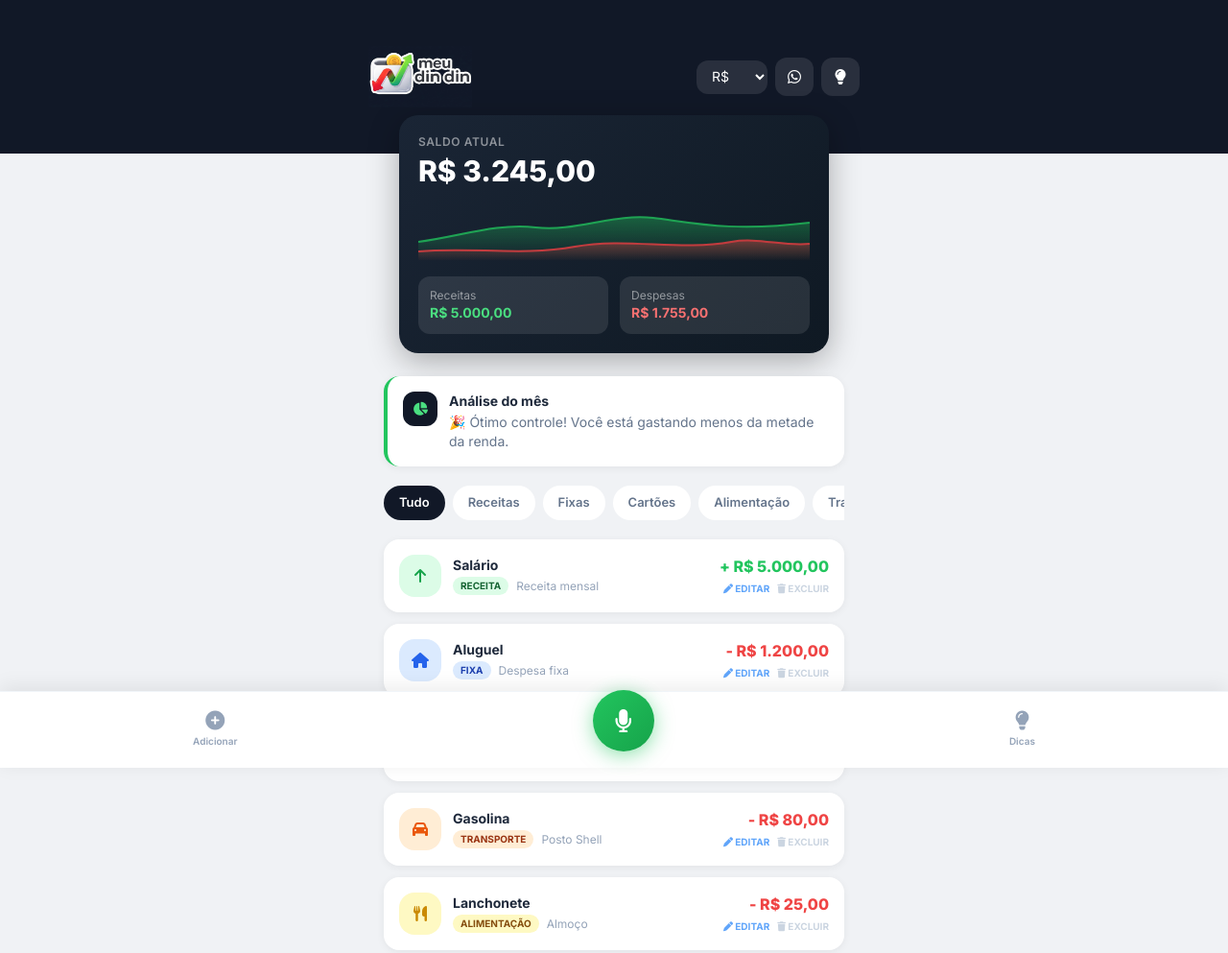
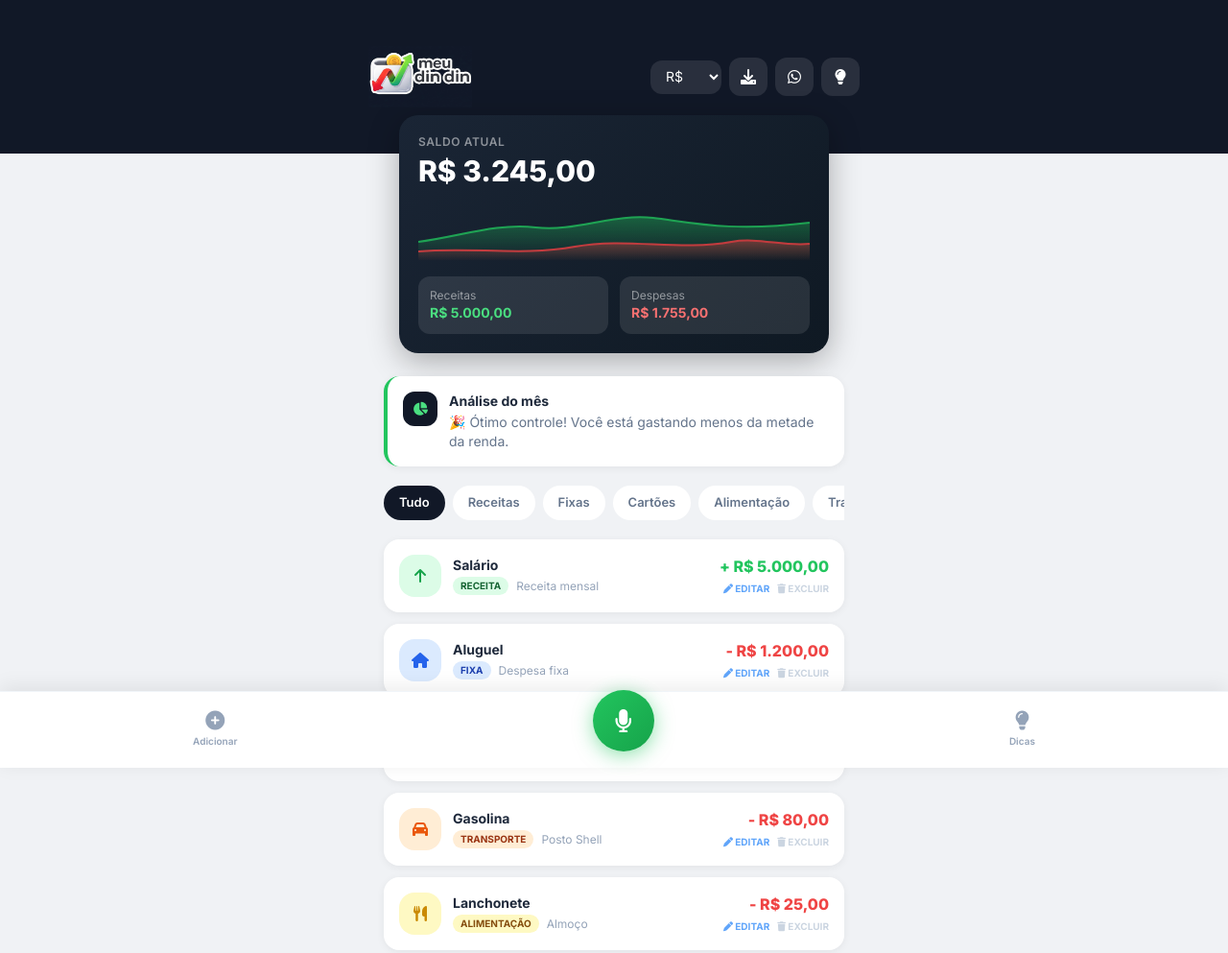
Before and after one commit to Maralmhz/meu-dindin, a plain HTML site: page index.html in a window 1280 px wide. Shown: the whole page at 96% size. Drawn offline with nearby package versions, Linux system fonts and the light colour scheme.

Commit message:
feat: add local backup export for Android widget migration

```diff
--- a/index.html
+++ b/index.html
@@ -79,6 +79,7 @@
                 <option value="$" class="text-black">USD</option>
                 <option value="€" class="text-black">EUR</option>
             </select>
+            <button onclick="exportData()" class="bg-white/10 hover:bg-white/20 w-10 h-10 rounded-xl flex items-center justify-center transition" title="Exportar dados"><i class="fas fa-download text-white"></i></button>
             <button onclick="shareWhatsApp()" class="bg-white/10 hover:bg-white/20 w-10 h-10 rounded-xl flex items-center justify-center transition" title="WhatsApp">
                 <i class="fab fa-whatsapp text-white"></i>
             </button>
@@ -501,6 +502,15 @@ function salvarEdicao() {
 
 // ========== CRUD ==========
 function saveToLocal() { localStorage.setItem('meudindin_data', JSON.stringify(transactions)); render(); updateAlerta(); }
+function exportData() {
+    const payload = JSON.stringify(transactions, null, 2);
+    const blob = new Blob([payload], { type: 'application/json' });
+    const url = URL.createObjectURL(blob);
+    const a = document.createElement('a');
+    a.href = url; a.download = 'meu-dindin-backup.json'; a.click();
+    URL.revokeObjectURL(url);
+}
+
 
 function toggleModal() {
     const m = document.getElementById('modal');
```
